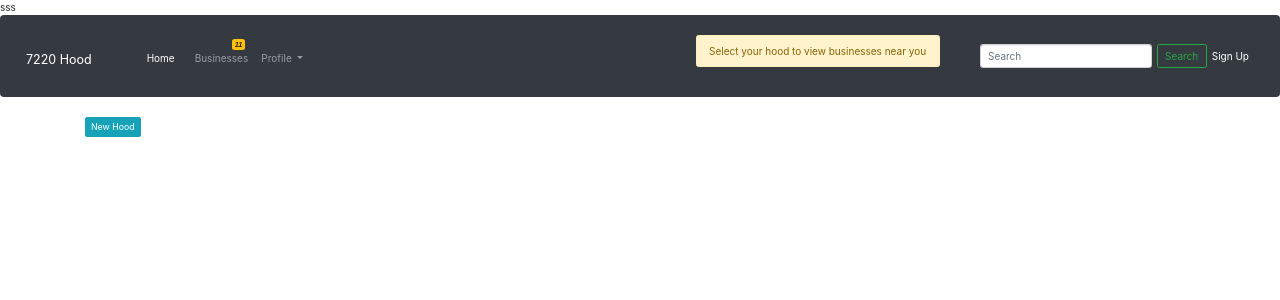
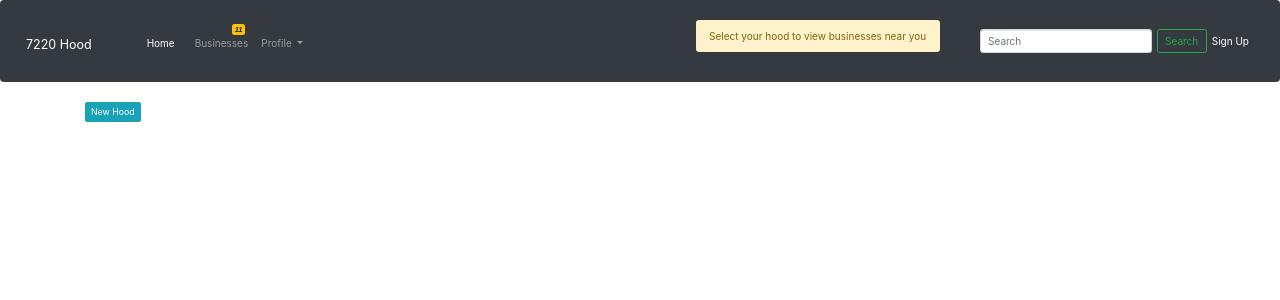
Before and after one commit to George-Gichuru/Neighbourhood, a Django app: template hoodapp/templates/index.html in a window 1280 px wide. Shown: the top 300 px of the page. Run offline with Django 4.2, Linux system fonts and the light colour scheme; the template is opened without the code that fills it, so the values that code supplies are empty; some libraries are stand-ins or nearby versions.

Commit message:
the navbar

```diff
--- a/hoodapp/templates/navbar.html
+++ b/hoodapp/templates/navbar.html
@@ -15,7 +15,7 @@
     integrity="sha384-MCw98/SFnGE8fJT3GXwEOngsV7Zt27NXFoaoApmYm81iuXoPkFOJwJ8ERdknLPMO" crossorigin="anonymous">
   {% endblock %}
 </head>
-sss
+
 <body>
   <nav class="navbar navbar-icon-top navbar-expand-lg navbar-dark bg-dark">
     <a class="navbar-brand" href="#" style="padding-top: 20px;">7220 Hood</a>
```
